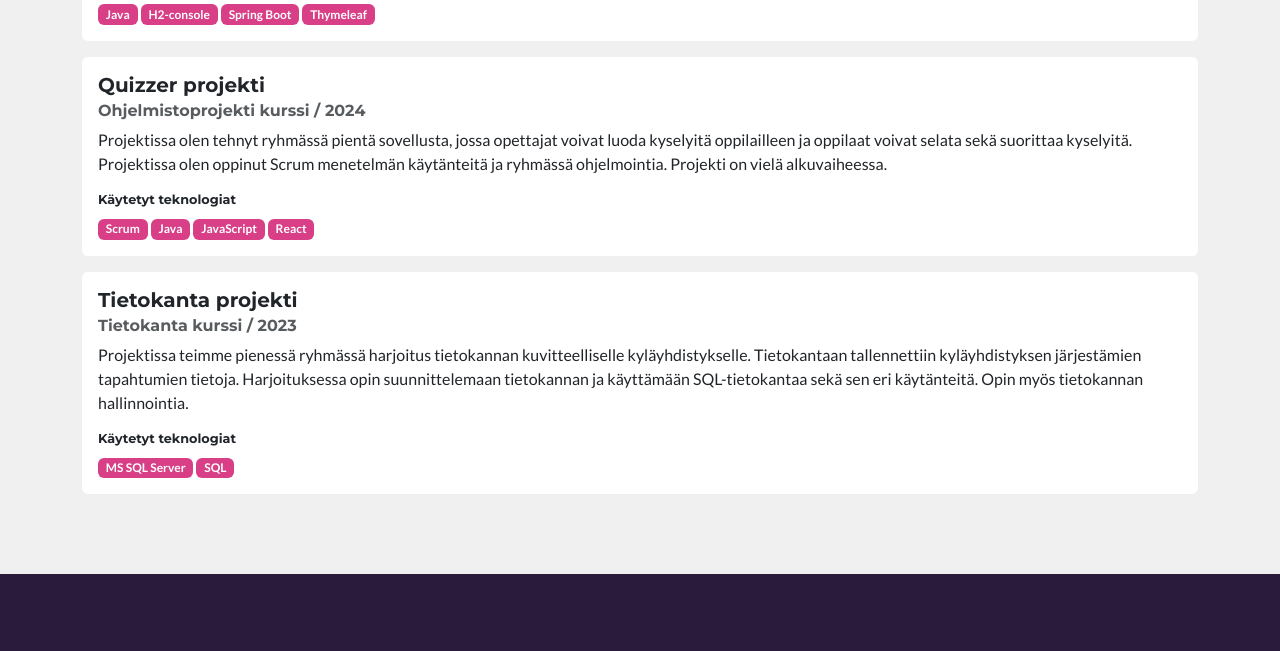
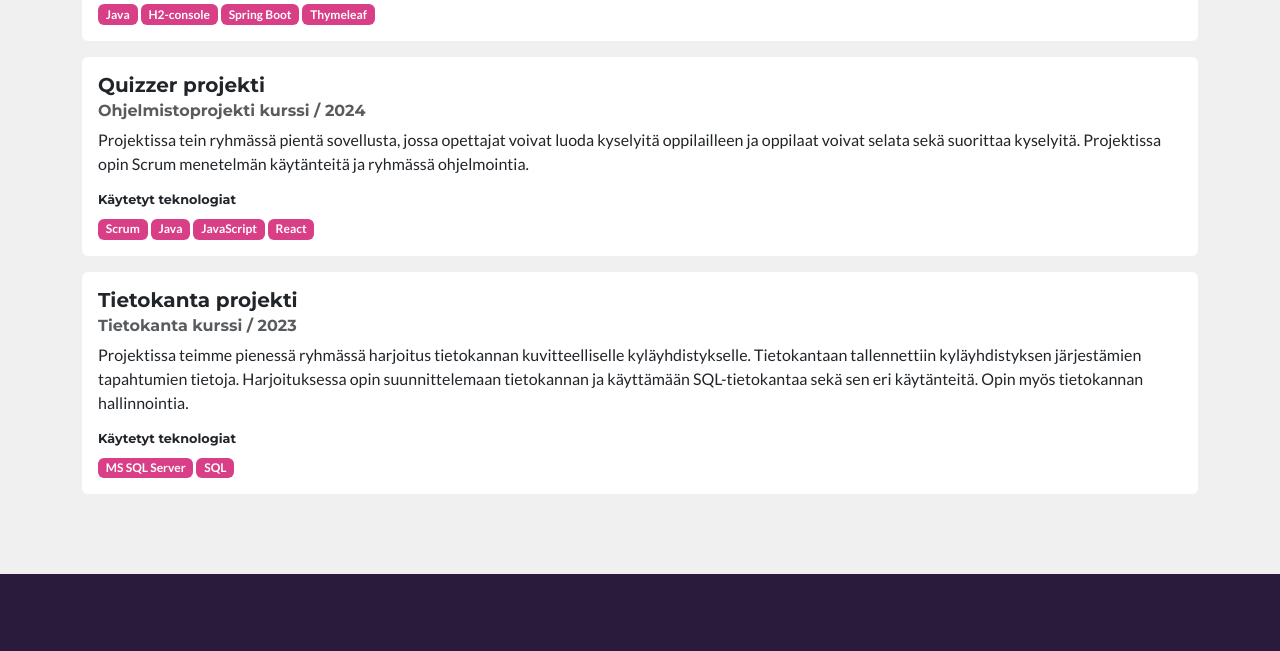
Before and after one commit to hilja04/portfolio, a plain HTML site: page index.html in a window 1280 px wide. Shown: the part 1360-2011 px from the top of the page. Drawn offline with nearby package versions, Linux system fonts and the light colour scheme.

Commit message:
update projects

```diff
--- a/index.html
+++ b/index.html
@@ -119,7 +119,7 @@
                             <div class="card-body">
                               <h4 class="card-title">Quizzer projekti</h4>
                               <h5 class="card-subtitle mb-2 text-muted">Ohjelmistoprojekti kurssi / 2024</h5>
-                              <p class="card-text">Projektissa olen tehnyt ryhmässä pientä sovellusta, jossa opettajat voivat luoda kyselyitä oppilailleen ja oppilaat voivat selata sekä suorittaa kyselyitä. Projektissa olen oppinut Scrum menetelmän käytänteitä ja ryhmässä ohjelmointia. Projekti on vielä alkuvaiheessa. </p>
+                              <p class="card-text">Projektissa tein ryhmässä pientä sovellusta, jossa opettajat voivat luoda kyselyitä oppilailleen ja oppilaat voivat selata sekä suorittaa kyselyitä. Projektissa opin Scrum menetelmän käytänteitä ja ryhmässä ohjelmointia.  </p>
                               <h6 class="projekti-teknologiat">Käytetyt teknologiat</h6>
 
 
```
